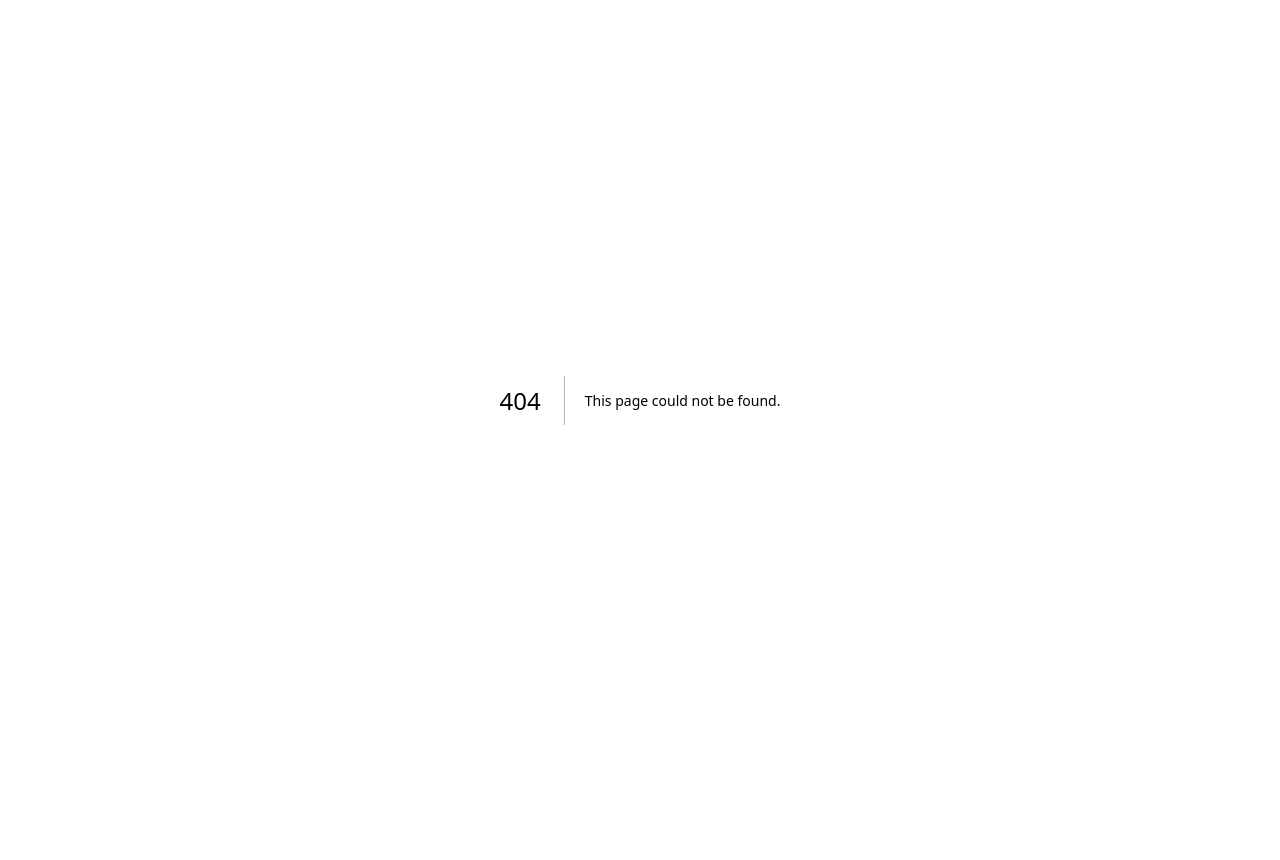
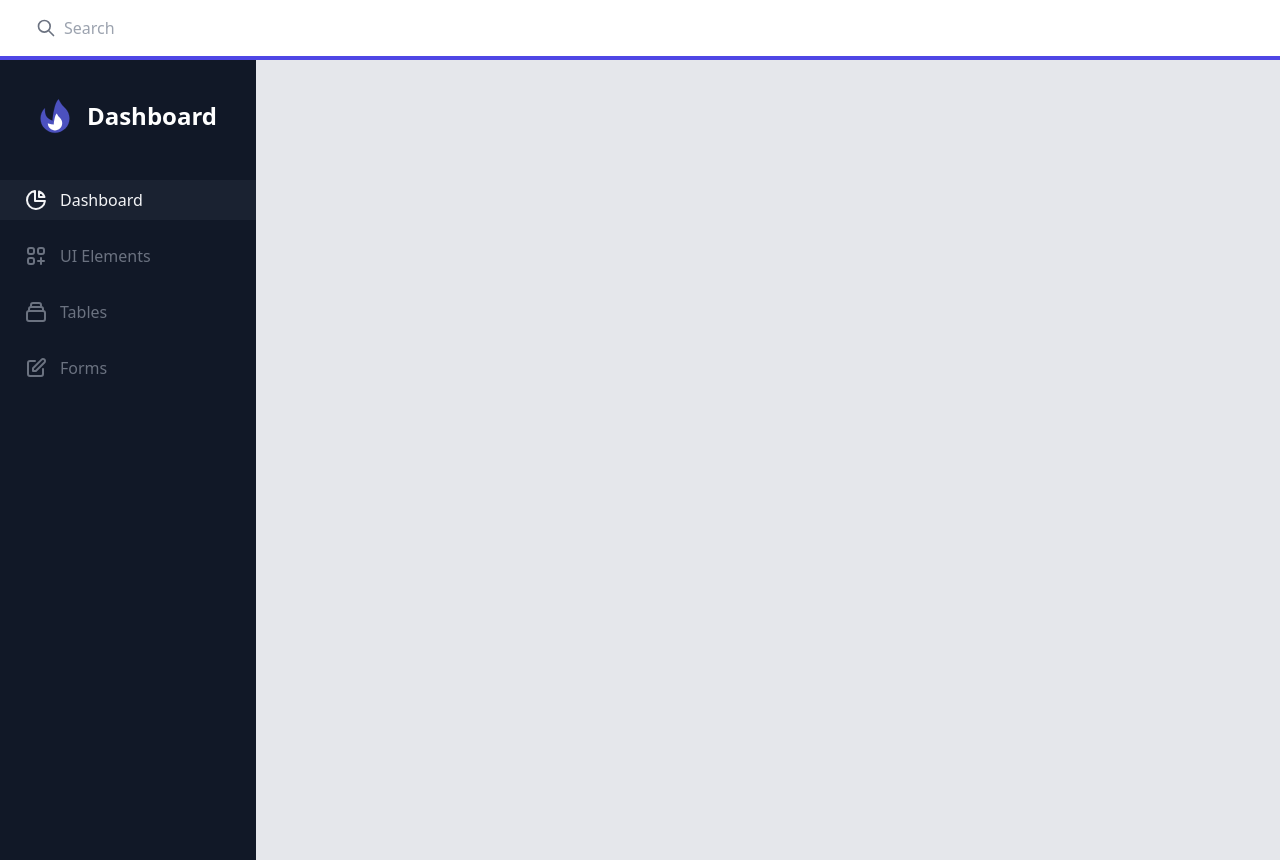
Before and after one commit to Charlie2222223/Fashion-Folder, a Next.js app: page /dashboard in a window 1280 px wide. Before the commit this address had no page. Before the commit the page ends 800 px from the top, so only its background shows below. Built offline with nearby package versions, Linux system fonts and the light colour scheme.

Commit message:
ヘッダーとサイドバーを追加

```diff
--- /dev/null
+++ b/src/pages/components/Closet/Header.tsx
@@ -0,0 +1,60 @@
+import React from 'react';
+
+interface HeaderProps {
+  onToggleSidebar: () => void;
+}
+
+const Header: React.FC<HeaderProps> = ({ onToggleSidebar }) => {
+  return (
+    <header className="flex items-center justify-between px-6 py-4 bg-white border-b-4 border-indigo-600">
+      <div className="flex items-center">
+        <button
+          onClick={onToggleSidebar}
+          className="text-gray-500 focus:outline-none lg:hidden"
+        >
+          <svg
+            className="w-6 h-6"
+            fill="none"
+            viewBox="0 0 24 24"
+            xmlns="http://www.w3.org/2000/svg"
+          >
+            <path
+              d="M4 6H20M4 12H20M4 18H11"
+              stroke="currentColor"
+              strokeLinecap="round"
+              strokeLinejoin="round"
+              strokeWidth="2"
+            />
+          </svg>
+        </button>
+        <div className="relative mx-4 lg:mx-0">
+          <span className="absolute inset-y-0 left-0 flex items-center pl-3">
+            <svg
+              className="w-5 h-5 text-gray-500"
+              fill="none"
+              viewBox="0 0 24 24"
+            >
+              <path
+                d="M21 21L15 15M17 10C17 13.866 13.866 17 10 17C6.13401 17 3 13.866 3 10C3 6.13401 6.13401 3 10 3C13.866 3 17 6.13401 17 10Z"
+                stroke="currentColor"
+                strokeLinecap="round"
+                strokeLinejoin="round"
+                strokeWidth="2"
+              />
+            </svg>
+          </span>
+          <input
+            className="w-32 pl-10 pr-4 rounded-md form-input sm:w-64 focus:border-indigo-600"
+            placeholder="Search"
+            type="text"
+          />
+        </div>
+      </div>
+      <div className="flex items-center">
+        {/* Notification and User dropdowns omitted for brevity */}
+      </div>
+    </header>
+  );
+};
+
+export default Header;
--- /dev/null
+++ b/src/pages/components/Closet/Sidebar.tsx
@@ -0,0 +1,151 @@
+import React from 'react';
+
+interface SidebarProps {
+  isOpen: boolean;
+  onClose: () => void;
+}
+
+const Sidebar: React.FC<SidebarProps> = ({ isOpen, onClose }) => {
+  return (
+    <>
+      {/* オーバーレイが表示される部分 */}
+      {isOpen && (
+        <div
+          onClick={onClose}  // ここでオーバーレイをタッチした際にサイドバーが閉じる
+          className="fixed inset-0 z-20 transition-opacity bg-black opacity-50 lg:hidden"
+        />
+      )}
+      <div className="flex h-screen bg-gray-200">
+        {/* Sidebar */}
+        <div
+          className={`fixed inset-y-0 left-0 z-30 w-64 overflow-y-auto transition duration-300 transform bg-gray-900 lg:translate-x-0 lg:static lg:inset-0 ${isOpen ? 'translate-x-0 ease-out' : '-translate-x-full ease-in'}`}
+        >
+          <div className="flex items-center justify-center mt-8">
+            <div className="flex items-center">
+              <svg
+                className="w-12 h-12"
+                fill="none"
+                viewBox="0 0 512 512"
+                xmlns="http://www.w3.org/2000/svg"
+              >
+                <path
+                  d="M364.61 390.213C304.625 450.196 207.37 450.196 147.386 390.213C117.394 360.22 102.398 320.911 102.398 281.6C102.398 242.291 117.394 202.981 147.386 172.989C147.386 230.4 153.6 281.6 230.4 307.2C230.4 256 256 102.4 294.4 76.7999C320 128 334.618 142.997 364.608 172.989C394.601 202.981 409.597 242.291 409.597 281.6C409.597 320.911 394.601 360.22 364.61 390.213Z"
+                  fill="#4C51BF"
+                  stroke="#4C51BF"
+                  strokeLinecap="round"
+                  strokeLinejoin="round"
+                  strokeWidth="2"
+                />
+                <path
+                  d="M201.694 387.105C231.686 417.098 280.312 417.098 310.305 387.105C325.301 372.109 332.8 352.456 332.8 332.8C332.8 313.144 325.301 293.491 310.305 278.495C295.309 263.498 288 256 275.2 230.4C256 243.2 243.201 320 243.201 345.6C201.694 345.6 179.2 332.8 179.2 332.8C179.2 352.456 186.698 372.109 201.694 387.105Z"
+                  fill="white"
+                />
+              </svg>
+              <span className="mx-2 text-2xl font-semibold text-white">
+                Dashboard
+              </span>
+            </div>
+          </div>
+          <nav className="mt-10">
+            <a
+              className="flex items-center px-6 py-2 mt-4 text-gray-100 bg-gray-700 bg-opacity-25"
+              href="#"
+            >
+              <svg
+                className="w-6 h-6"
+                fill="none"
+                stroke="currentColor"
+                viewBox="0 0 24 24"
+                xmlns="http://www.w3.org/2000/svg"
+              >
+                <path
+                  d="M11 3.055A9.001 9.001 0 1020.945 13H11V3.055z"
+                  strokeLinecap="round"
+                  strokeLinejoin="round"
+                  strokeWidth="2"
+                />
+                <path
+                  d="M20.488 9H15V3.512A9.025 9.025 0 0120.488 9z"
+                  strokeLinecap="round"
+                  strokeLinejoin="round"
+                  strokeWidth="2"
+                />
+              </svg>
+              <span className="mx-3">
+                Dashboard
+              </span>
+            </a>
+            <a
+              className="flex items-center px-6 py-2 mt-4 text-gray-500 hover:bg-gray-700 hover:bg-opacity-25 hover:text-gray-100"
+              href="#"
+            >
+              <svg
+                className="w-6 h-6"
+                fill="none"
+                stroke="currentColor"
+                viewBox="0 0 24 24"
+                xmlns="http://www.w3.org/2000/svg"
+              >
+                <path
+                  d="M17 14v6m-3-3h6M6 10h2a2 2 0 002-2V6a2 2 0 00-2-2H6a2 2 0 00-2 2v2a2 2 0 002 2zm10 0h2a2 2 0 002-2V6a2 2 0 00-2-2h-2a2 2 0 00-2 2v2a2 2 0 002 2zM6 20h2a2 2 0 002-2v-2a2 2 0 00-2-2H6a2 2 0 00-2 2v2a2 2 0 002 2z"
+                  strokeLinecap="round"
+                  strokeLinejoin="round"
+                  strokeWidth="2"
+                />
+              </svg>
+              <span className="mx-3">
+                UI Elements
+              </span>
+            </a>
+            <a
+              className="flex items-center px-6 py-2 mt-4 text-gray-500 hover:bg-gray-700 hover:bg-opacity-25 hover:text-gray-100"
+              href="#"
+            >
+              <svg
+                className="w-6 h-6"
+                fill="none"
+                stroke="currentColor"
+                viewBox="0 0 24 24"
+                xmlns="http://www.w3.org/2000/svg"
+              >
+                <path
+                  d="M19 11H5m14 0a2 2 0 012 2v6a2 2 0 01-2 2H5a2 2 0 01-2-2v-6a2 2 0 012-2m14 0V9a2 2 0 00-2-2M5 11V9a2 2 0 012-2m0 0V5a2 2 0 012-2h6a2 2 0 012 2v2M7 7h10"
+                  strokeLinecap="round"
+                  strokeLinejoin="round"
+                  strokeWidth="2"
+                />
+              </svg>
+              <span className="mx-3">
+                Tables
+              </span>
+            </a>
+            <a
+              className="flex items-center px-6 py-2 mt-4 text-gray-500 hover:bg-gray-700 hover:bg-opacity-25 hover:text-gray-100"
+              href="#"
+            >
+              <svg
+                className="w-6 h-6"
+                fill="none"
+                stroke="currentColor"
+                viewBox="0 0 24 24"
+                xmlns="http://www.w3.org/2000/svg"
+              >
+                <path
+                  d="M11 5H6a2 2 0 00-2 2v11a2 2 0 002 2h11a2 2 0 002-2v-5m-1.414-9.414a2 2 0 112.828 2.828L11.828 15H9v-2.828l8.586-8.586z"
+                  strokeLinecap="round"
+                  strokeLinejoin="round"
+                  strokeWidth="2"
+                />
+              </svg>
+              <span className="mx-3">
+                Forms
+              </span>
+            </a>
+          </nav>
+        </div>
+      </div>
+    </>
+  );
+};
+
+export default Sidebar;
--- a/src/pages/components/user/User_Info.tsx
+++ b/src/pages/components/user/User_Info.tsx
@@ -13,6 +13,11 @@ const User_Info: React.FC<{ onUserClick: () => void ,onSettingClick: (userData:
         // サインインページに遷移する
         router.push('/auth/SignIn');
     };
+
+    const handleCloset = () => {
+        //クローゼットへ移動する
+        router.push("/dashboard");
+    }
 
     const handleLogout = async () => {
         const token = localStorage.getItem('authToken');
@@ -123,7 +128,9 @@ const User_Info: React.FC<{ onUserClick: () => void ,onSettingClick: (userData:
                     {userData.email}
                 </p>
                 <div className="flex items-center justify-between mb-3 text-xs text-left text-white md:text-sm hover:bg-blue-600">
-                    <p>MyClosetへ進む</p>
+                    <p onClick={handleCloset}>
+                        MyClosetへ進む
+                    </p>
                     <BiCloset className="ml-auto text-lg" />
                 </div>
                 <div className="flex items-center justify-between mb-3 text-xs text-left text-white md:text-sm hover:bg-blue-600">
--- /dev/null
+++ b/src/pages/dashboard/index.tsx
@@ -0,0 +1,18 @@
+import React, { useState } from 'react';
+import Sidebar from '../components/Closet/Sidebar';
+import Header from '../components/Closet/Header';
+
+const Index: React.FC = () => {
+  const [isSidebarOpen, setSidebarOpen] = useState(false);
+
+  return (
+    <>
+      <Header onToggleSidebar={() => setSidebarOpen(!isSidebarOpen)} />
+      <main>
+        <Sidebar isOpen={isSidebarOpen} onClose={() => setSidebarOpen(false)} />
+      </main>
+    </>
+  );
+};
+
+export default Index;
```
